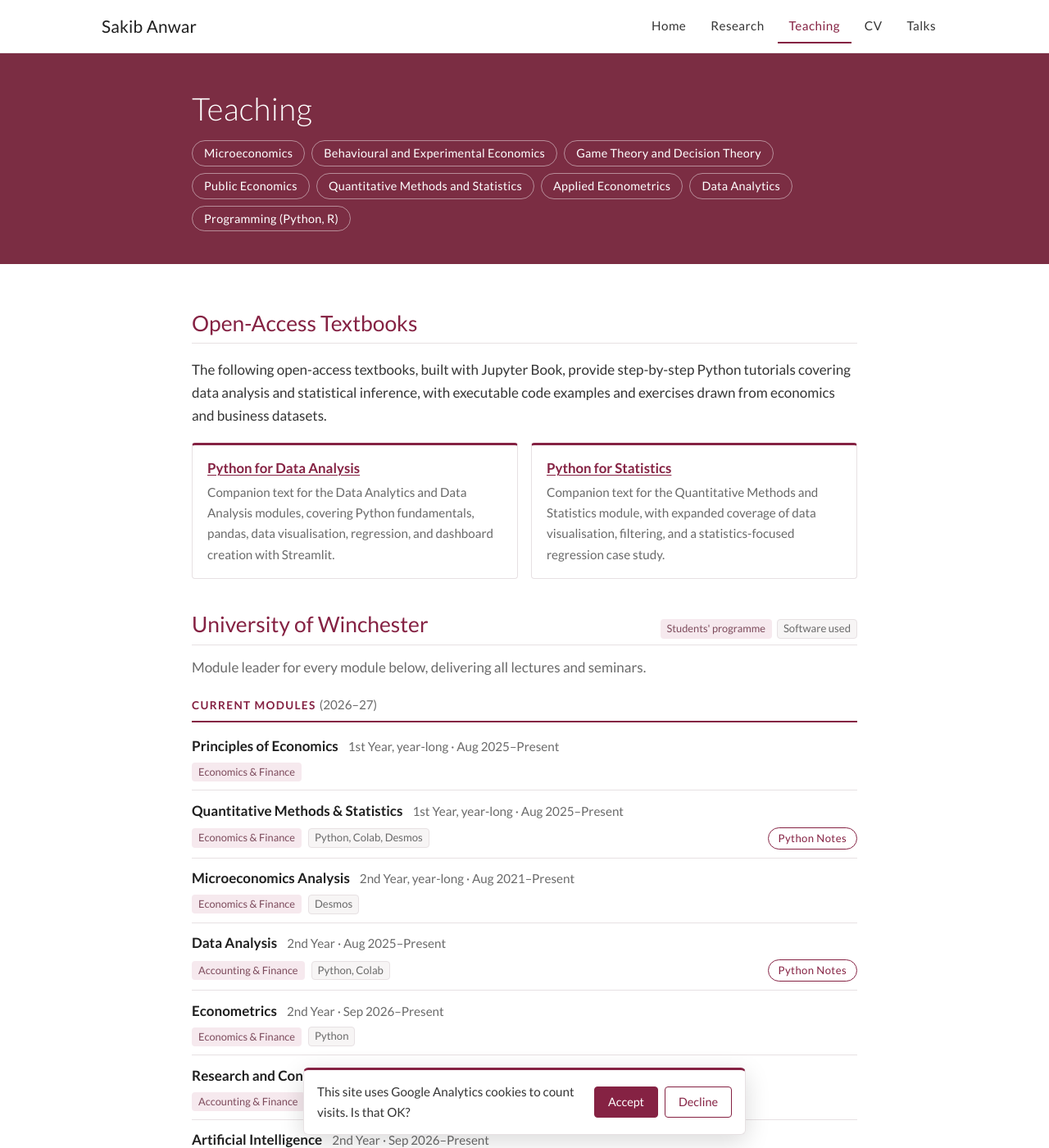
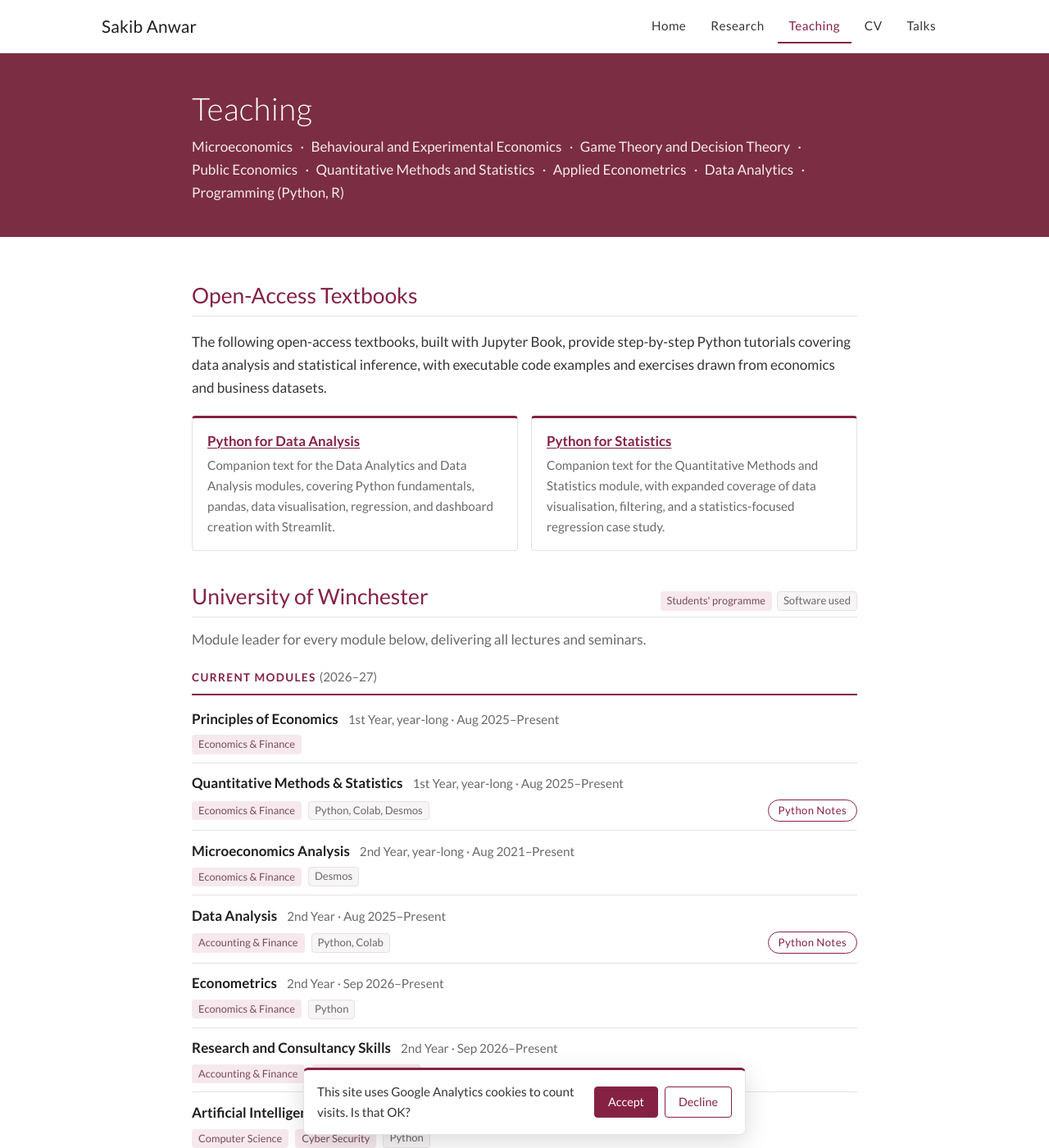
Before and after one commit to sakibanwar/sakibanwar.github.io, a Jekyll site: the page built from teaching.md, in a window 1280 px wide and 1400 px high. Shown: the whole window at 82% size. Built offline with Jekyll 4.4.1, drawn with Linux system fonts in a browser that asks for light colours.

Commit message:
Show banner interests as plain text instead of pill buttons
The outlined pills looked clickable. They now read as one line of
text separated by dots, on both the Research and Teaching pages.

Co-Authored-By: Claude Opus 5.5 <noreply@anthropic.com>

```diff
--- a/assets/css/style.css
+++ b/assets/css/style.css
@@ -130,8 +130,9 @@ a:hover { color: var(--maroon-dark); text-decoration-thickness: 2px; }
 .banner-sub { margin: .5rem 0 0; opacity: .9; }
 .banner-row { display: flex; align-items: center; justify-content: space-between; flex-wrap: wrap; gap: 16px; }
 .btn-inline { display: inline-block; margin: 0; }
-.tags { display: flex; flex-wrap: wrap; gap: 8px; list-style: none; margin: 16px 0 0; padding: 0; }
-.tags li { border: 1px solid rgba(255, 255, 255, .45); border-radius: 999px; padding: 3px 14px; font-size: .9rem; letter-spacing: .02em; }
+.tags { list-style: none; margin: .6rem 0 0; padding: 0; opacity: .9; }
+.tags li { display: inline-block; }
+.tags li:not(:last-child)::after { content: "\00b7"; margin: 0 .3em 0 .55em; }
 
 .content { padding-top: 16px; padding-bottom: 72px; }
 .content h2 {
```
